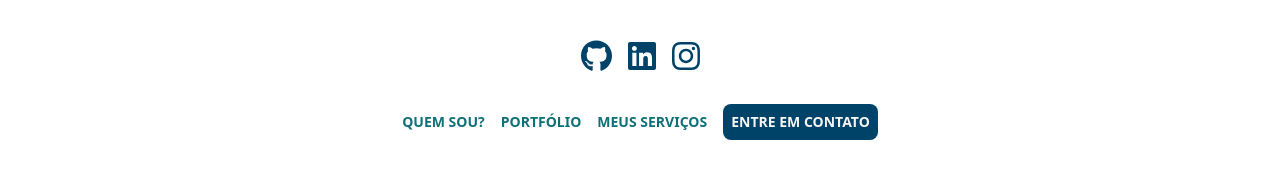
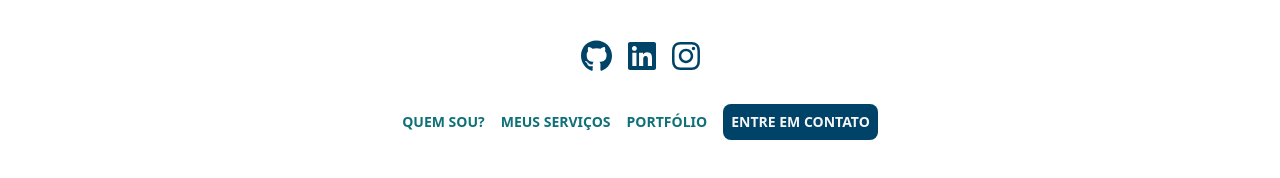
Before and after one commit to mayconviniciusdev/website-mayconviniciusdev, a Next.js app: page / in a window 1280 px wide. Shown: the top 178 px of the page. Built offline with nearby package versions, Linux system fonts and the light colour scheme.

Commit message:
feat: implement smooth scrolling for menu and page sections

```diff
--- a/src/components/sections/about.tsx
+++ b/src/components/sections/about.tsx
@@ -1,3 +1,5 @@
+import { Element } from 'react-scroll';
+
 import SwiperSlider from "../ui/swiperSlider";
 import { SwiperProps, SwiperSlide } from "swiper/react";
 
@@ -50,6 +52,7 @@ export default function About() {
         </SwiperSlide>
       </SwiperSlider>
 
+      <Element name="about" className='my-16'>
         <div className="items-center my-16 mx-6 md:grid grid-cols-2">
           <div className="flex justify-center mb-14 md:justify-end md:mb-0 md:pr-20 ">
             <img
@@ -67,6 +70,7 @@ export default function About() {
             <div className="flex justify-center font-semibold text-sm md:justify-start"><ButtonBlue/></div>
           </div>
         </div>
+      </Element>
     </section>
   );
 }
--- a/src/components/sections/contact.tsx
+++ b/src/components/sections/contact.tsx
@@ -1,8 +1,10 @@
+import { Element } from "react-scroll";
 import { ButtonWhite } from "../ui/button";
 
 export default function Contact() {
   return (
-    <div className="bg-gradient-to-r from-blue to-blue-cyan py-16">
+    <Element name="contact">
+      <section className="bg-gradient-to-r from-blue to-blue-cyan py-16">
         <div className="mx-5">
           <div className="max-w-[1440px] mx-auto">
             <h2 className="font-bold text-2xl text-white">CONTATO</h2>
@@ -24,6 +26,7 @@ export default function Contact() {
             </form>
           </div>
         </div>
-    </div>
+      </section>
+    </Element>
   )
 }
--- a/src/components/sections/footer.tsx
+++ b/src/components/sections/footer.tsx
@@ -4,15 +4,20 @@ import { faArrowUp } from "@fortawesome/free-solid-svg-icons"
 
 import { SocialLinksBlue } from "../ui/socialLinks"
 
+import { Link } from "react-scroll"
+
 export default function Footer() {
   return (
     <div className="mx-auto my-16 text-sm text-center">
       <div className="mx-4 text-blue-cyan font-bold">
-        <button className="flex items-center mx-auto">VOLTAR PARA CIMA
+        <Link
+				className="flex items-center justify-center cursor-pointer text-xs"
+				to="menu" offset={-55} smooth={true} duration={500}>
+					VOLTAR PARA CIMA
 					<FontAwesomeIcon
 					icon={faArrowUp}
 					className="w-4 ml-1"/>
-				</button>
+				</Link>
 
 				<p className="mt-4">RIO GRANDE DO SUL.</p>
         <p>MAYCON VINÍCIUS, PROGRAMADOR FRONTEND.</p>
--- a/src/components/sections/header.tsx
+++ b/src/components/sections/header.tsx
@@ -7,10 +7,13 @@ import { FontAwesomeIcon } from "@fortawesome/react-fontawesome";
 import { faGithub, faInstagram, faLinkedin } from "@fortawesome/free-brands-svg-icons";
 import { faBars, faTimes } from "@fortawesome/free-solid-svg-icons";
 
+import { Element, Link } from "react-scroll";
+
 export default function Header() {
   const [isMenuOpen, setIsMenuOpen] = useState(false);
 
   return (
+    <Element name="menu">
       <header className="my-10 mx-6">
         <div className="flex justify-between md:justify-center items-center">
           <SocialLinksBlue
@@ -29,11 +32,11 @@ export default function Header() {
 
         {/* Menu Mobile */}
           {isMenuOpen && (
-          <nav className="md:hidden flex flex-col items-end font-semibold text-sm text-blue-cyan cursor-pointer mt-4">
+            <nav className="md:hidden flex flex-col items-end font-semibold text-sm text-blue-cyan mt-4">
               <ul className="text-right my-2">
-              <li className="cursor-pointer">QUEM SOU?</li>
-              <li className="cursor-pointer my-2">PORTFÓLIO</li>
-              <li className="cursor-pointer">MEUS SERVIÇOS</li>
+                <Link className="cursor-pointer" to="about" offset={-55} smooth={true} duration={500}><p>QUEM SOU?</p></Link>
+                <Link className="cursor-pointer" to="services" offset={-55} smooth={true} duration={500}><p className="my-2">MEUS SERVIÇOS</p></Link>
+                <Link className="cursor-pointer" to="works" offset={-55} smooth={true} duration={500}><p>PORTFÓLIO</p></Link>
               </ul>
               <ButtonBlue/>
             </nav>
@@ -43,13 +46,14 @@ export default function Header() {
         <div className="hidden md:block">
           <nav className="mt-8 flex justify-center items-center gap-4 font-semibold text-sm text-blue-cyan ">
             <ul className="flex gap-4 ">
-            <li className="cursor-pointer">QUEM SOU?</li>
-            <li className="cursor-pointer">PORTFÓLIO</li>
-            <li className="cursor-pointer">MEUS SERVIÇOS</li>
+              <Link className="cursor-pointer" to="about" offset={-55} smooth={true} duration={500}><p>QUEM SOU?</p></Link>
+              <Link className="cursor-pointer" to="services" offset={-55} smooth={true} duration={500}><p>MEUS SERVIÇOS</p></Link>
+              <Link className="cursor-pointer" to="works" offset={-55} smooth={true} duration={500}><p>PORTFÓLIO</p></Link>
             </ul>
             <ButtonBlue/>
           </nav>
         </div>
       </header>
+    </Element>
   )
 }
--- a/src/components/sections/services.tsx
+++ b/src/components/sections/services.tsx
@@ -7,10 +7,12 @@ import { FontAwesomeIcon } from "@fortawesome/react-fontawesome";
 import { faGithub, faInstagram, faLinkedin } from "@fortawesome/free-brands-svg-icons";
 
 import { SocialLinksBlue } from "../ui/socialLinks";
+import { Element } from "react-scroll";
 
 export default function Services() {
   return (
     <section>
+      <Element name="services">
         <div className="flex justify-center items-center mx-6 my-16">
           <div>
             <div className="flex justify-between items-center mb-5 md:flex-col md:items-start md:gap-2">
@@ -36,6 +38,7 @@ export default function Services() {
             </VerticalTimeline>
           </div>
         </div>
+      </Element>
     </section>
   )
 }
--- a/src/components/sections/works.tsx
+++ b/src/components/sections/works.tsx
@@ -3,9 +3,12 @@ import Link from "next/link";
 import { SocialLinksBlue } from "../ui/socialLinks";
 import { faInstagram, faLinkedin } from "@fortawesome/free-brands-svg-icons";
 
+import { Element } from 'react-scroll';
+
 export default function Works() {
   return (
     <section>
+    <Element name="works">
         <div className="flex justify-center items-center mx-6 my-16">
           <div>
             <div className="flex justify-between mb-5">
@@ -35,6 +38,7 @@ export default function Works() {
             </div>
           </div>
         </div>
+      </Element>
     </section>
   )
 }
--- a/src/components/ui/button.tsx
+++ b/src/components/ui/button.tsx
@@ -1,7 +1,9 @@
+import { Link } from "react-scroll";
+
 export const ButtonBlue = () => {
   return (
-    <div className="bg-blue hover:bg-blue/80 p-2 rounded-lg">
-      <button className="text-white">ENTRE EM CONTATO</button>
+    <div className="bg-blue hover:bg-blue/80 p-2 rounded-lg cursor-pointer">
+      <Link className="text-white" to="contact" smooth={true} duration={500}>ENTRE EM CONTATO</Link>
     </div>
   );
 }
```
Lines whose indentation alone changed are shown as unchanged.
